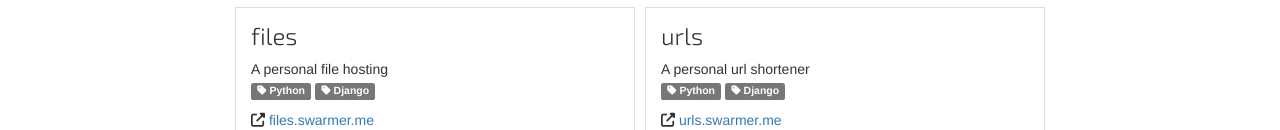
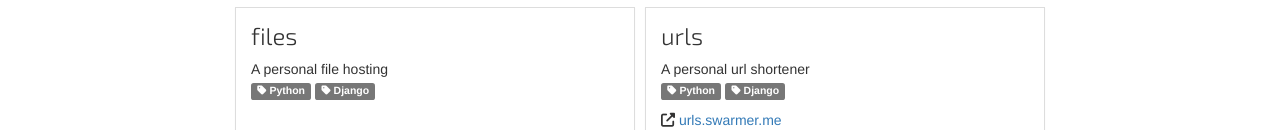
Before and after one commit to swarmer/swarmerme, a website: page swarmerme/index.html in a window 1280 px wide. Shown: the part 670-800 px from the top of the page. Drawn offline with nearby package versions, Linux system fonts and the light colour scheme; files that its build step writes are made by us from their sources.

Commit message:
Remove url of files.swarmer.me

```diff
--- a/swarmerme/index.html
+++ b/swarmerme/index.html
@@ -169,12 +169,6 @@
               </span>
             </p>
           </div>
-          <p>
-            <span class="fa fa-external-link"></span>
-            <a href="http://files.swarmer.me/">
-              files.swarmer.me
-            </a>
-          </p>
           <p>
             <span class="fa fa-github"></span>
             <a href="https://github.com/swarmer/files">swarmer/files</a>
```
